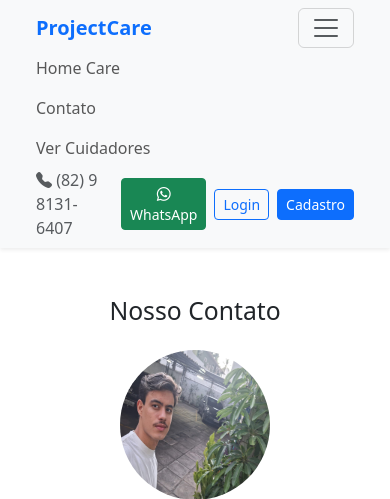
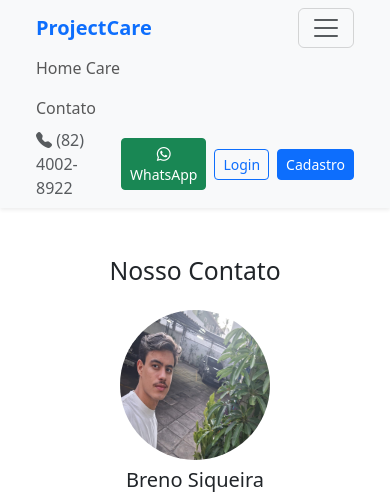
Before and after one commit to felipefx1510/ProjectCare, a Flask app: page /contact/ in a window 390 px wide, after a click that opens the changed part. Shown: the top 499 px of the page. Run offline with Flask 3, Linux system fonts and the light colour scheme.

Commit message:
Remove link to caregivers list and update contact phone number in navbar

```diff
--- a/app/templates/fragments/navbar.html
+++ b/app/templates/fragments/navbar.html
@@ -21,13 +21,14 @@
                 <li class="nav-item">
                     <a class="nav-link" href="{{ url_for('contact.contact') }}">Contato</a>
                 </li>
-                <li class="nav-item">
+                <!-- REMOVI PARA COLOCAR SOMENTE APÓS O LOGIN -->
+                <!-- <li class="nav-item">
                     <a class="nav-link" href="{{ url_for('caregivers.list_caregivers') }}">Ver Cuidadores</a>
-                </li>
+                </li> -->
             </ul>
 
             <div class="d-flex align-items-center">
-                <span class="me-3 text-muted"><i class="bi bi-telephone-fill"></i> (82) 9 8131-6407</span>
+                <span class="me-3 text-muted"><i class="bi bi-telephone-fill"></i> (82) 4002-8922</span>
                 <a href="https://wa.me/5582981316407" class="btn btn-success btn-sm me-2" target="_blank">
                     <i class="bi bi-whatsapp"></i> WhatsApp
                 </a>
```
